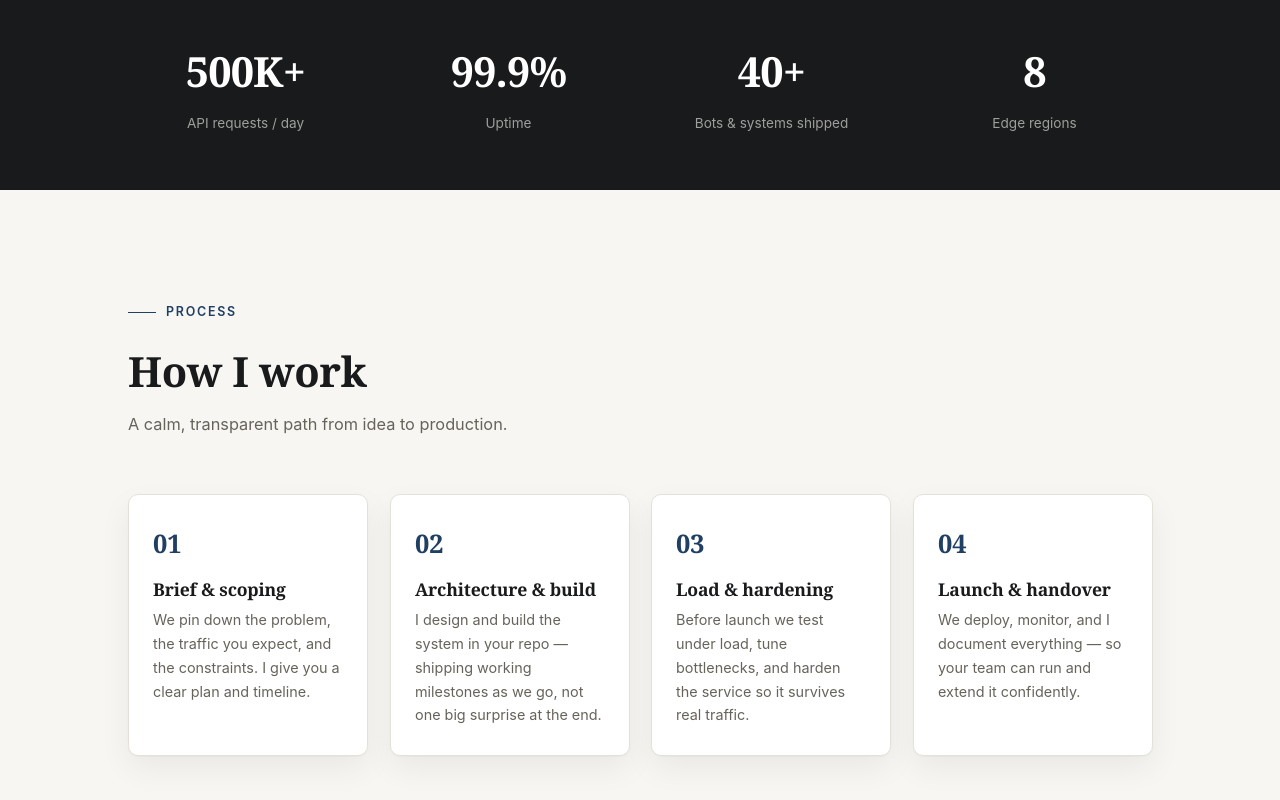
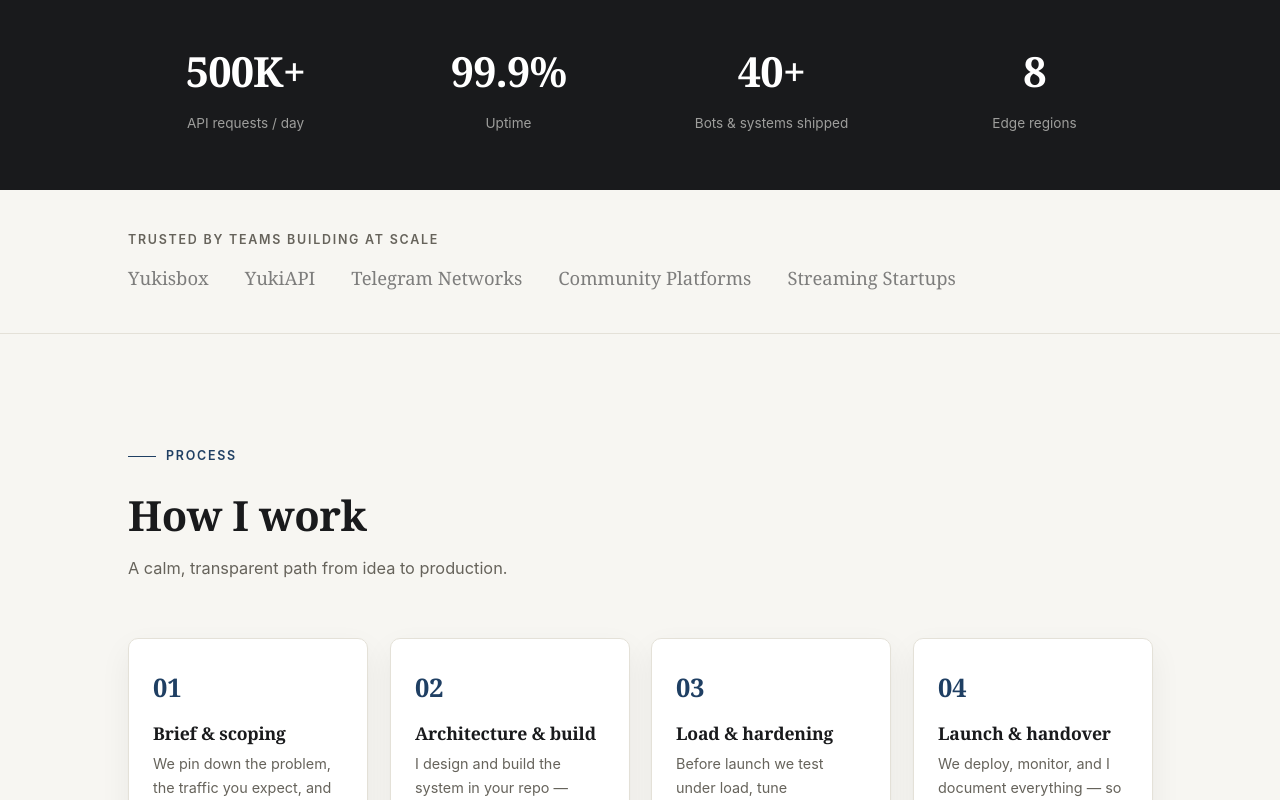
Before and after one commit to SUDEEPBOTS/personal-brand-website, a Next.js app: page / in a window 1280 px wide. Shown: the part 2000-2800 px from the top of the page. Built offline with nearby package versions, Linux system fonts and the light colour scheme.

Commit message:
Add clients/trusted-by strip
Co-Authored-By: Claude Code <noreply@anthropic.com>

```diff
--- a/app/globals.css
+++ b/app/globals.css
@@ -1173,3 +1173,37 @@ footer p {
 .btn-cta:hover {
   background: rgba(255,255,255,0.9);
 }
+
+/* ---------- Clients / trusted-by strip ---------- */
+.clients {
+  border-bottom: 1px solid var(--line);
+  padding: 40px 0;
+}
+.clients .container {
+  display: flex;
+  align-items: center;
+  flex-wrap: wrap;
+  gap: 12px 40px;
+}
+.clients-label {
+  font-size: 0.78rem;
+  font-weight: 600;
+  text-transform: uppercase;
+  letter-spacing: 0.14em;
+  color: var(--muted);
+}
+.clients-row {
+  display: flex;
+  flex-wrap: wrap;
+  gap: 10px 36px;
+  align-items: center;
+}
+.client-name {
+  font-family: var(--serif);
+  font-size: 1.15rem;
+  color: rgba(25,26,28,0.55);
+  transition: color 0.25s;
+}
+.client-name:hover {
+  color: var(--ink);
+}
--- a/app/page.jsx
+++ b/app/page.jsx
@@ -9,6 +9,7 @@ import Faq from '@/components/Faq';
 import Metrics from '@/components/Metrics';
 import Testimonials from '@/components/Testimonials';
 import CtaBanner from '@/components/CtaBanner';
+import Clients from '@/components/Clients';
 import Work from '@/components/Work';
 import Contact from '@/components/Contact';
 import Footer from '@/components/Footer';
@@ -23,6 +24,7 @@ export default function Home() {
         <Banner />
         <Services />
         <Metrics />
+        <Clients />
         <Process />
         <Experience />
         <Faq />
--- /dev/null
+++ b/components/Clients.jsx
@@ -0,0 +1,22 @@
+const CLIENTS = [
+  'Yukisbox',
+  'YukiAPI',
+  'Telegram Networks',
+  'Community Platforms',
+  'Streaming Startups',
+];
+
+export default function Clients() {
+  return (
+    <div className="clients">
+      <div className="container">
+        <span className="clients-label">Trusted by teams building at scale</span>
+        <div className="clients-row">
+          {CLIENTS.map((c) => (
+            <span className="client-name" key={c}>{c}</span>
+          ))}
+        </div>
+      </div>
+    </div>
+  );
+}
```
